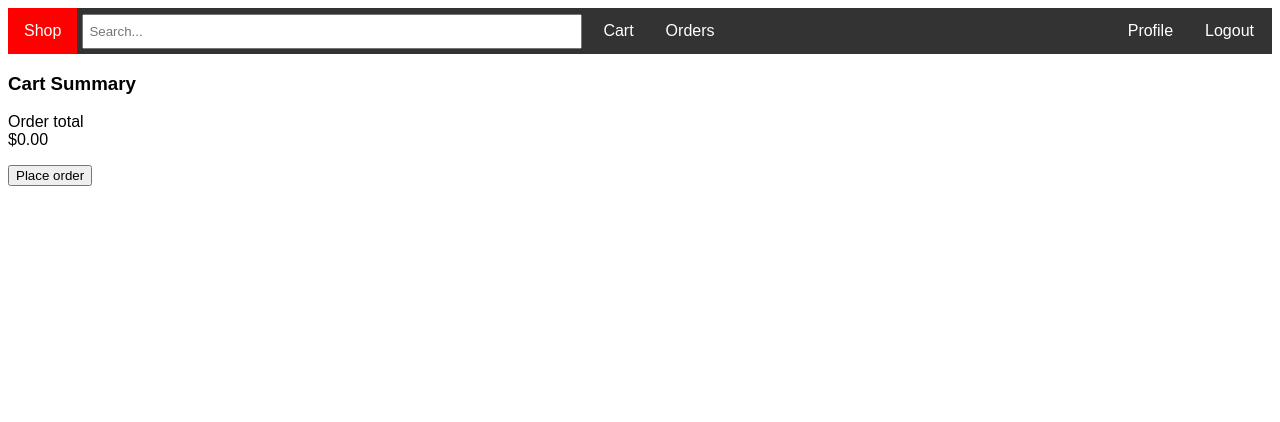
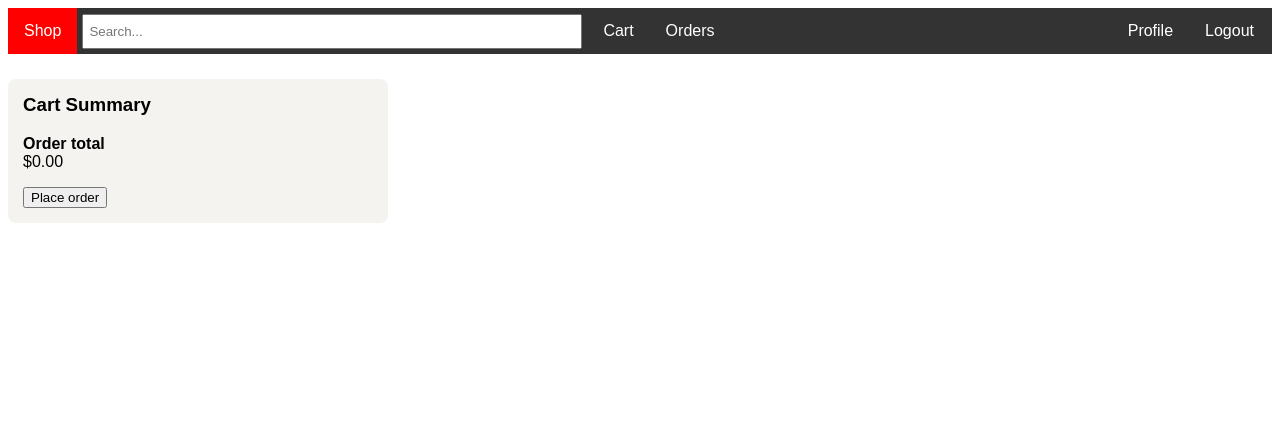
Before and after one commit to hansintheair/Storefront, a PHP site: page /UserCart.php in a window 1280 px wide. Shown: the top 422 px of the page. After the commit the page ends 223 px from the top, so only its background shows below. Run offline with PHP 8.4, Linux system fonts and the light colour scheme; the visitor is signed in with stand-in values (Sample User, id 1); data comes from the database, SQL or seed files in the repository; data that the repository does not hold is empty.

Commit message:
order summary sidebar completed

```diff
--- a/storefront/DisplayItemController.js
+++ b/storefront/DisplayItemController.js
@@ -50,7 +50,7 @@ function createItemBaseContents(li, item) {
     return div;
 }
 
-function getCatalogDisplay(target) {
+function setCatalogDisplay(target) {
         fetch("DisplayCatalogController.php")
         .then(response => response.json()
         .then(data => {
@@ -126,7 +126,7 @@ function getCatalogDisplay(target) {
     );
 }
 
-async function getCartDisplay(target) {
+async function setCartDisplay(target) {
         await fetch("DisplayCartController.php")
         .then(response => response.json()
         .then(data => {
@@ -238,6 +238,78 @@ function remItemFromCart(id_cartitem) {
     );
 }
 
+async function getOrderSummary(target) {
+    const items = document.querySelectorAll(".cart_list li");
+
+    const ul = document.createElement("ul");
+    ul.className = "order-summary-list";
+
+    items.forEach(item => {
+
+            let quantvar = item.querySelector("#item_quant").value;
+            let pricevar = item.querySelector("#item_price").value;
+            let subtovar = (quantvar * pricevar).toFixed(2);
+
+            // Create list item to hold item card
+            const li = document.createElement("li");
+            li.className = "order-summary-item";
+
+//            // Define reusable currency element
+//            const currency = document.createElement("span");
+//            currency.textContent = "$";
+
+            // Create base item div
+            const div = document.createElement("div");
+
+            // Item name and price
+
+            const name_price_container = document.createElement("p");
+            name_price_container.className = "order-name-price-container";
+
+            const name = document.createElement("span");
+            name.className = "order-item-name";
+            name.textContent = item.querySelector("#item_name").textContent;
+
+            const price = document.createElement("span");
+            price.className = "order-item-price";
+            price.textContent = "($" + pricevar + " each)";
+
+            name_price_container.appendChild(name);
+            name_price_container.appendChild(price);
+
+            // Item price x quantity
+
+            const price_quant_container = document.createElement("p");
+
+            const quant = document.createElement("span");
+            quant.className = "order-item-quant";
+            quant.textContent = " x " + quantvar;
+
+            price_quant_container.appendChild(quant);
+
+            // Item subtotal
+
+            const subtotal_container = document.createElement("p");
+
+            const subtotal = document.createElement("div");
+            subtotal.id = "order-item-subtotal";
+            subtotal.textContent = "$" + subtovar;
+
+            subtotal_container.appendChild(subtotal);
+
+            // Compose the item info from its parts
+            div.append(name_price_container);
+            div.append(price_quant_container);
+            div.append(subtotal_container);
+
+            // Compose the list of items
+            li.appendChild(div);
+            ul.appendChild(li);
+        }
+    );
+    target.appendChild(ul);
+}
+
 async function getOrderTotal() {
     const items = document.querySelectorAll(".cart_list li");
     let total = 0.0;
--- a/storefront/UserCart.php
+++ b/storefront/UserCart.php
@@ -17,19 +17,20 @@
 
         <?php include 'UserNavbarComponent.php';?>
 
-        <div class="items_pane">
+        <div class="items-pane">
             <div class="sidebar">
-                <h3>Cart Summary</h3>
+                <h3 id="cart-summary">Cart Summary</h3>
+                <div class="order-summary"></div>
                 <div>
                     <form action="" method="post">
-                        <p><span>Order total</span><br><span>$</span><span id="order-total"></span></p>
+                        <p><span><b>Order total</b></span><br><span>$</span><span id="order-total"></span></p>
                         <button type="submit">Place order</button>
                     </form>
 
                 </div>
             </div>
-            <div class="items_list">
-            </div>
+
+            <div class="items_list"></div>
         </div>
 
 
@@ -38,7 +39,8 @@
 
     <script>
         async function main() {
-            await getCartDisplay(document.querySelector(".items_list"));
+            await setCartDisplay(document.querySelector(".items_list"));
+            await getOrderSummary(document.querySelector(".order-summary"));
             let total = await getOrderTotal();
             document.getElementById("order-total").textContent = total.toFixed(2);
         }
--- a/storefront/UserCatalog.php
+++ b/storefront/UserCatalog.php
@@ -17,11 +17,11 @@
 
         <?php include 'UserNavbarComponent.php';?>
 
-        <div class="items_pane">
+        <div class="items-pane">
             <div class="sidebar"></div>
             <div class="items_list">
                 <script>
-                    getCatalogDisplay(document.querySelector(".items_list"));
+                    setCatalogDisplay(document.querySelector(".items_list"));
                 </script>
             </div>
         </div>
--- a/storefront/styles/catalog.css
+++ b/storefront/styles/catalog.css
@@ -1,5 +1,19 @@
 body {
     font-family: Arial, sans-serif;
+}
+
+.items-pane {
+    display: flex;
+}
+
+.sidebar {
+    display: inline-block;
+    width: 350px;
+    background-color: #f4f3f0;
+    border-radius: 8px;
+    padding: 15px;
+    margin-top: 25px;
+    margin-right: 15px;
 }
 
 .items_list li {
@@ -8,8 +22,7 @@ body {
 
 .catalog_list, .cart_list{
     display: grid;
-    grid-template-columns: repeat(4, minmax(200px, 1fr));
-    grid-template-rows: repeat(4, 170px);
+    grid-template-columns: repeat(4, auto);
     gap: 20px;
     padding: 10px;
 }
@@ -49,7 +62,7 @@ body {
     width: 100%;
 }
 
-#item_stock {
+.order-item-price {
     display: inline-block;
     margin-left: auto;
     flex-wrap: nowrap;
@@ -67,6 +80,45 @@ body {
     border: none;
 }
 
+#cart-summary {
+    margin-top: 0;
+}
+
+.order-summary-list {
+    margin: 0;
+    padding: 0;
+}
+
+.order-summary-list li {
+    list-style-type: none;
+}
+
+.order-summary-item {
+    margin-bottom: 10px;
+}
+
+.order-name-price-container {
+    display: flex;
+    align-items: center;
+    overflow: hidden;
+    width: 100%;
+}
+
+.order-summary-item{
+    display: block;
+}
+
+.order-summary-item p {
+    margin: 0px;
+}
+
+#item_stock {
+    display: inline-block;
+    margin-left: auto;
+    flex-wrap: nowrap;
+    color: gray;
+}
+
 .disabled {
     color: grey;
 }
```
